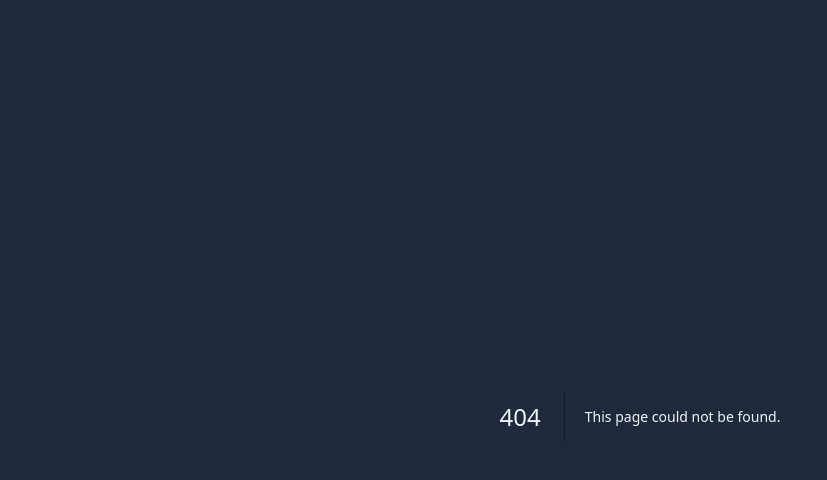
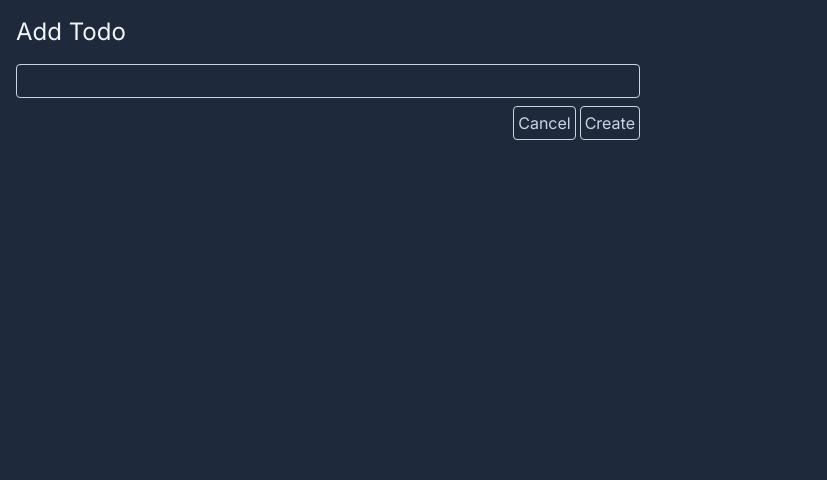
Before and after one commit to edwardtanguay/et002-nextjs-todo-app, a Next.js app: page /add in a window 1280 px wide. Before the commit this address had no page. Shown: the top 480 px of the page, without its empty margins (0-827 px from the left). Built offline with nearby package versions, Linux system fonts and the light colour scheme.

Commit message:
blank form

```diff
--- /dev/null
+++ b/src/app/add/page.tsx
@@ -0,0 +1,27 @@
+import Link from 'next/link';
+
+export default function Page() {
+	return (
+		<>
+			<header className="flex justify-between items-center mb-4">
+				<h1 className="text-2xl">Add Todo</h1>
+			</header>
+			<form className="flex gap-2 flex-col w-[50%]">
+				<input
+					type="text"
+					name="title"
+					className="border border-slate-300 bg-transparent rounded px-2 py-1 outline-none focus-within:border-slate-100"
+				/>
+				<div className="flex gap-1 justify-end">
+					<Link
+						href=".."
+						className="border border-slate-300 text-slate-300 px-1 py-1 rounded hover:bg-slate-700 focus-within:bg-slate-700 outline-none"
+					>
+						Cancel
+					</Link>
+					<button type="submit" className="border border-slate-300 text-slate-300 px-1 py-1 rounded hover:bg-slate-700 focus-within:bg-slate-700 outline-none">Create</button>
+				</div>
+			</form>
+		</>
+	);
+}
--- a/src/app/info/page.tsx
+++ /dev/null
@@ -1,3 +0,0 @@
-export default function Page () {
-	return <h1>Info Page</h1>
-}
--- a/src/app/page.tsx
+++ b/src/app/page.tsx
@@ -16,9 +16,9 @@
 				<h1 className="text-2xl">Todos</h1>
 				<Link
 					className="border border-slate-300 text-slate-300 px-1 py-1 rounded hover:bg-slate-700 focus-within:bg-slate-700 outline-none"
-					href="/info"
+					href="/add"
 				>
-					Info
+					Add Todo
 				</Link>
 			</header>
 			<ul className="">
```
